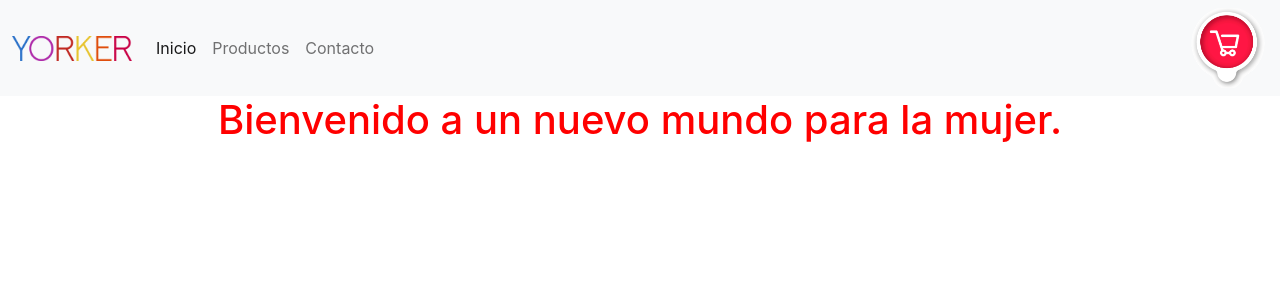
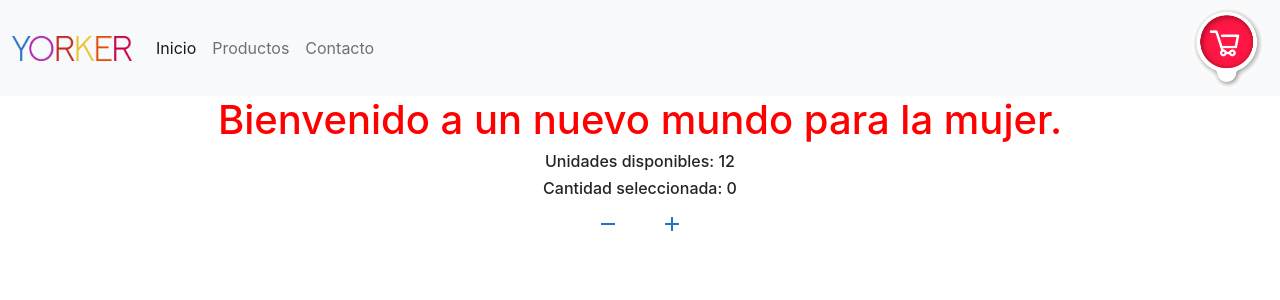
Before and after one commit to Puertolas189/yorker-puertolas, a React (Create React App) app: page / in a window 1280 px wide. Shown: the top 300 px of the page. Built offline with nearby package versions, Linux system fonts and the light colour scheme.

Commit message:
Desafio propiedades

```diff
--- a/package.json
+++ b/package.json
@@ -3,9 +3,15 @@
   "version": "0.1.0",
   "private": true,
   "dependencies": {
+    "@emotion/react": "^11.9.0",
+    "@emotion/styled": "^11.8.1",
+    "@mui/icons-material": "^5.6.2",
+    "@mui/material": "^5.6.3",
     "@testing-library/jest-dom": "^5.16.4",
     "@testing-library/react": "^12.1.4",
     "@testing-library/user-event": "^13.5.0",
+    "babel-plugin-macros": "^3.1.0",
+    "font-awesome": "^4.7.0",
     "react": "^18.0.0",
     "react-dom": "^18.0.0",
     "react-scripts": "5.0.0",
--- /dev/null
+++ b/src/Components/ItemCount/ItemCount.jsx
@@ -0,0 +1,38 @@
+import React, { useState } from "react";
+import Button from "@mui/material/Button";
+import PlusIcon from "@mui/icons-material/Add";
+import MinusIcon from "@mui/icons-material/Remove";
+
+function ItemCount({ stock, initial, onAdd }) {
+  let [cantidad, setCantidad] = useState(initial);
+  let [stockActual, setStockActual] = useState(stock);
+
+  // Incrementa el número a reservar por 1
+  let agregar = () => {
+    if (cantidad < stockActual) {
+      setCantidad(cantidad + 1);
+    }
+  };
+
+  // disminuye el número a reservar por 1
+  let sacar = () => {
+    if (cantidad > 0) {
+      setCantidad(cantidad - 1);
+    }
+  };
+
+  return (
+    <div>
+      <h6>Unidades disponibles: {stockActual}</h6>
+      <h6>Cantidad seleccionada: {cantidad}</h6>
+      <Button onClick={sacar}>
+        <MinusIcon></MinusIcon>
+      </Button>
+      <Button onClick={agregar}>
+        <PlusIcon></PlusIcon>
+      </Button>
+    </div>
+  );
+}
+
+export default ItemCount;
--- a/src/Components/ItemListContainer/ItemListContainer.jsx
+++ b/src/Components/ItemListContainer/ItemListContainer.jsx
@@ -1,9 +1,14 @@
 import React from "react";
+import ItemCount from "../ItemCount/ItemCount";
 
 const ItemListContainer = ({ greeting }) => {
+  const onAdd = () => {
+    console.log("Hola Mundo");
+  };
   return (
     <div>
-      <h1 style={{color: 'red'}}>{greeting}</h1>
+      <h1 style={{ color: "red" }}>{greeting}</h1>
+      <ItemCount stock="12" initial="0" func="onAdd"></ItemCount>
     </div>
   );
 };
--- a/src/index.js
+++ b/src/index.js
@@ -3,6 +3,7 @@ import ReactDOM from 'react-dom';
 import './index.css';
 import App from './App';
 import reportWebVitals from './reportWebVitals';
+
 
 ReactDOM.render(
   <React.StrictMode>
```
Also changed, not shown: 1 other file (tests, documents, lock files or other folders).
